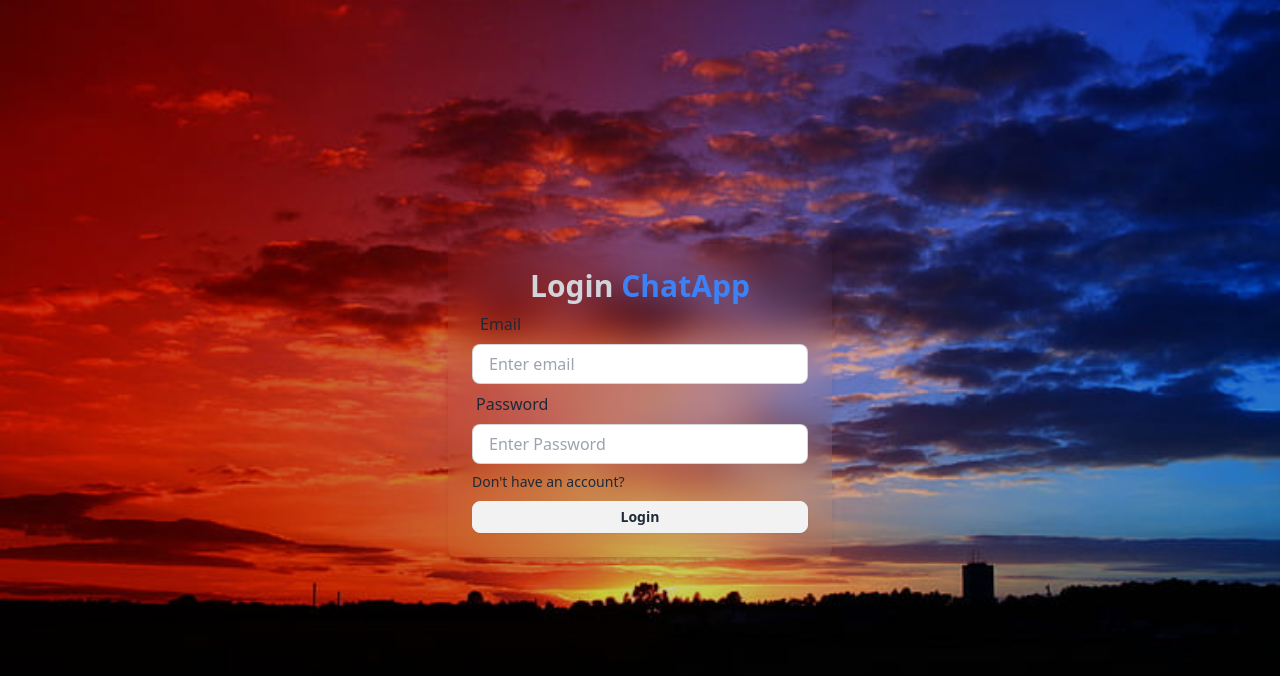
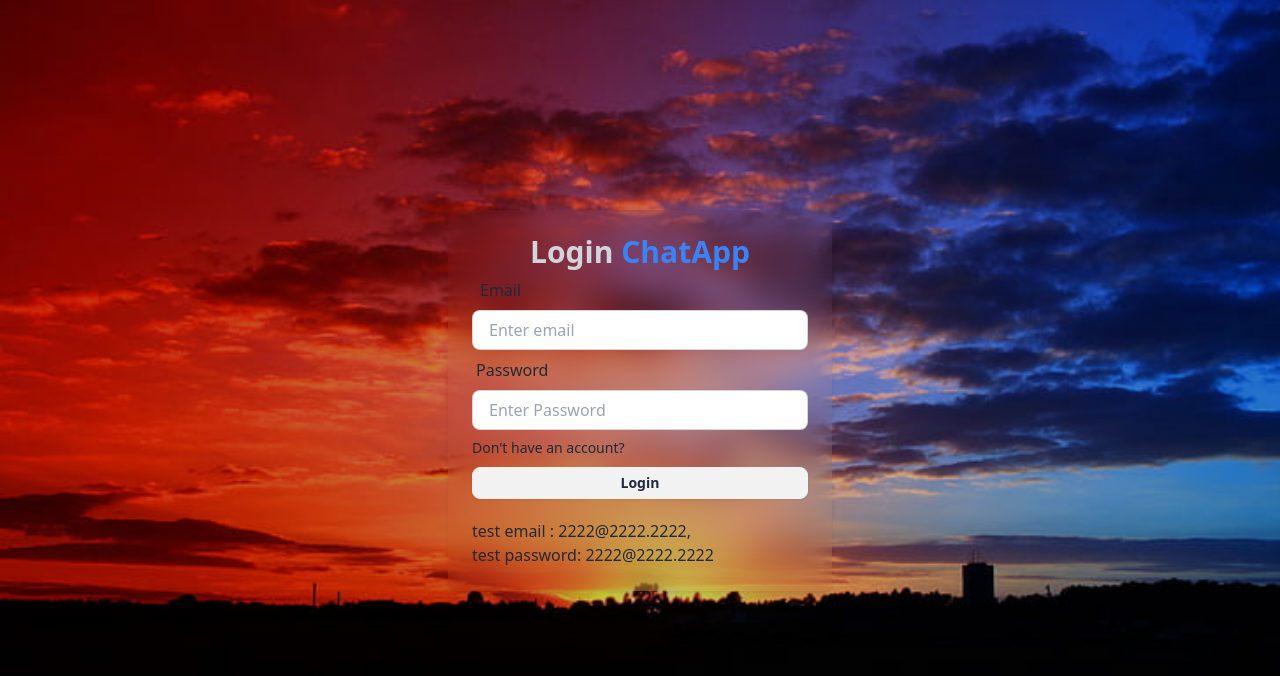
Before and after one commit to Ross563/chat-app-with-talk-to-AI, a React (Vite) app in the folder frontend/: page /login in a window 1280 px wide. Shown: the top 676 px of the page. Built offline with nearby package versions, Linux system fonts and the light colour scheme; no server answers.

Commit message:
adding test data

```diff
--- a/frontend/src/pages/login/Login.jsx
+++ b/frontend/src/pages/login/Login.jsx
@@ -63,6 +63,10 @@
               )}
             </button>
           </div>
+          <div className="mt-5">
+            test email : 2222@2222.2222,
+            <br /> test password: 2222@2222.2222
+          </div>
         </form>
       </div>
     </div>
```
